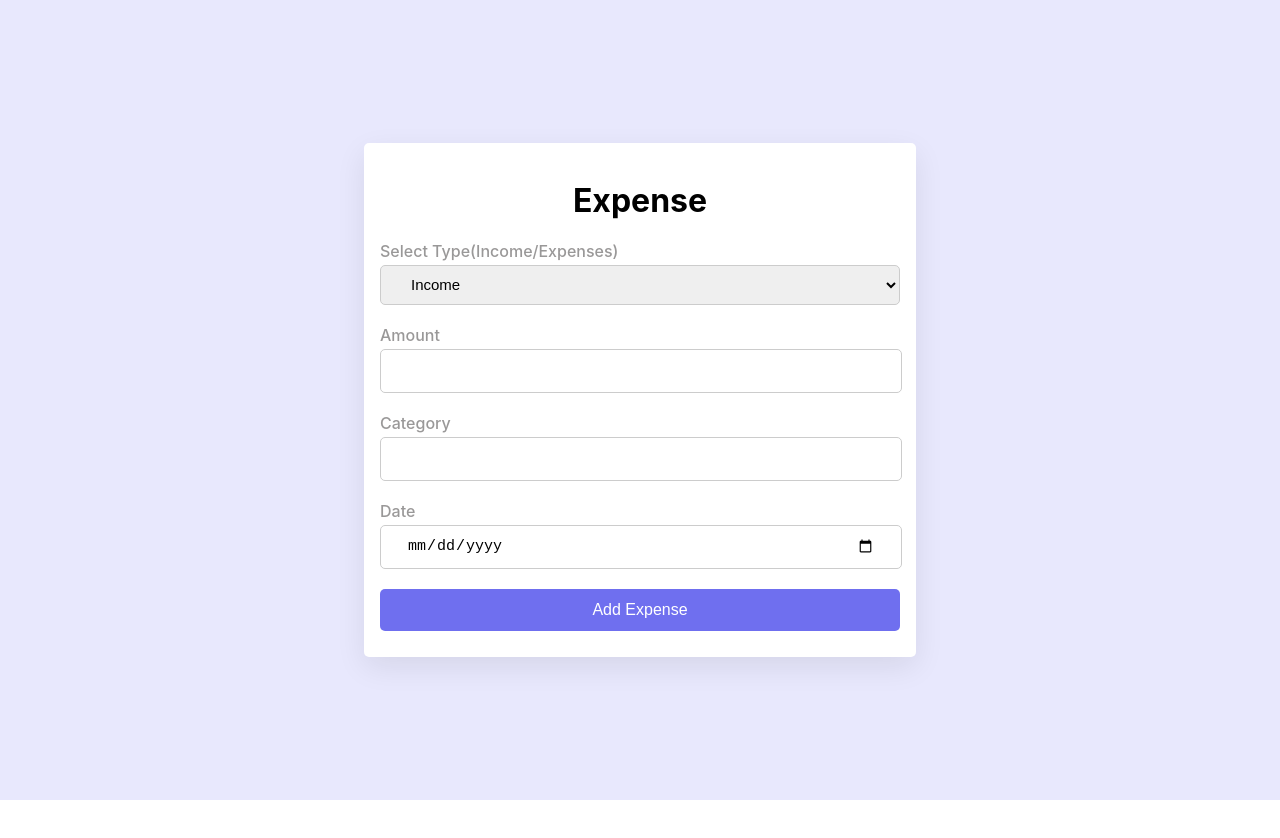
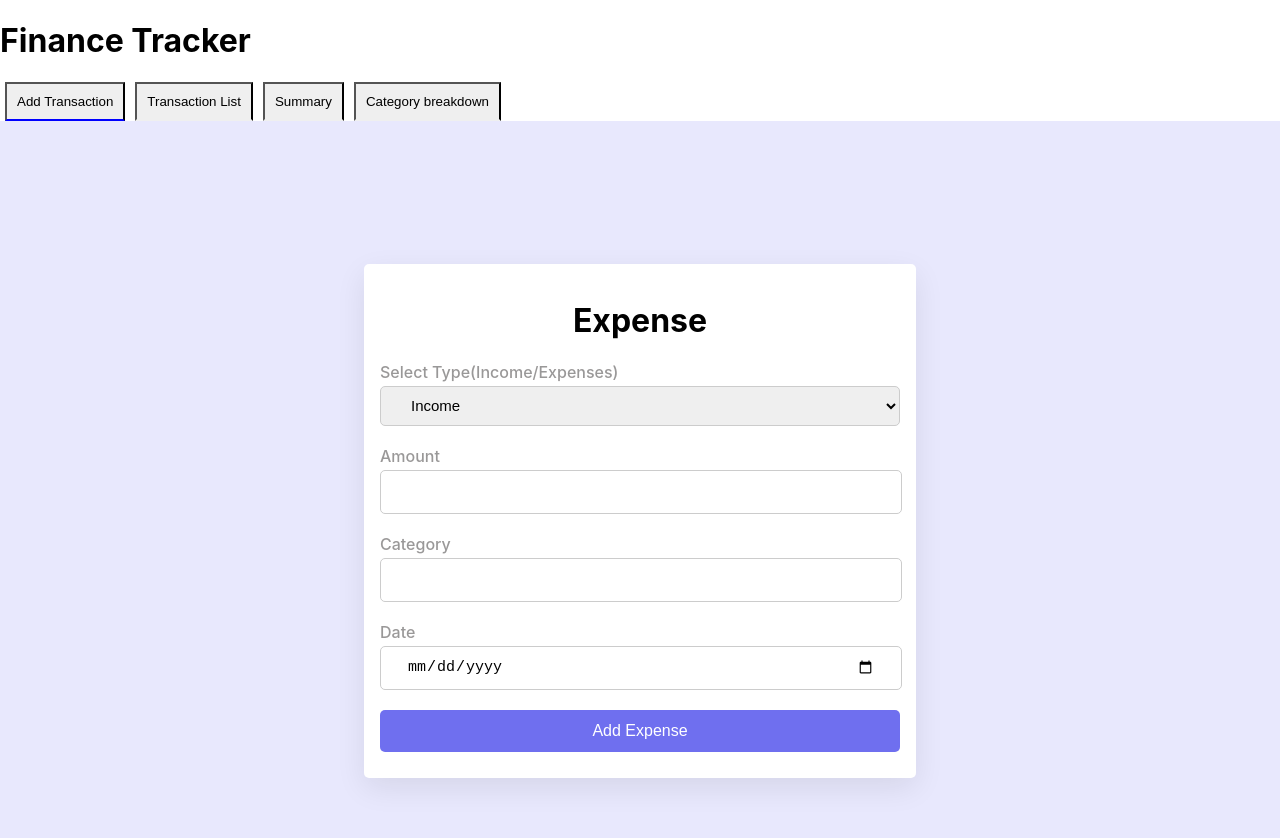
Before and after one commit to suman7063/Finance-Tracker, a React (Create React App) app: page / in a window 1280 px wide. Shown: the top 838 px of the page. Before the commit the page ends 800 px from the top, so only its background shows below. Built offline with nearby package versions, Linux system fonts and the light colour scheme; data requests are answered from the project's data file.

Commit message:
added tabs

```diff
--- a/serverData.json
+++ b/serverData.json
@@ -13,6 +13,20 @@
       "amount": 50,
       "category": "Food",
       "date": "2023-06-02"
+    },
+    {
+      "id": "d630",
+      "type": "expense",
+      "amount": 50,
+      "category": "cloth",
+      "date": "2024-07-02"
+    },
+    {
+      "id": "bc19",
+      "type": "expense",
+      "amount": 400,
+      "category": "bill",
+      "date": "2024-07-01"
     }
   ]
 }
--- a/src/App.js
+++ b/src/App.js
@@ -1,15 +1,16 @@
-import logo from './logo.svg';
-import { useEffect, useState } from "react";
-import './App.css';
-import AddTransaction from './component/AddTransaction';
+// src/App.js
+import React from 'react';
+import { TransactionsProvider } from './context/TransactionsContext';
 
-function App() {
+import Dashboard from './Dashboard';
 
+
+const App = () => {
   return (
-    <div className="App">
-      <AddTransaction />
-    </div>
+    <TransactionsProvider>
+      <Dashboard />
+    </TransactionsProvider>
   );
-}
+};
 
 export default App;
--- /dev/null
+++ b/src/Dashboard.js
@@ -0,0 +1,28 @@
+import React from "react";
+import AddTransaction from "./components/AddTransaction";
+import TransactionList from "./components/TransactionList";
+import Summary from "./components/Summary";
+import CategoryBreakdown from "./components/CategoryBreakdown";
+import Tabs from "./components/Tabs";
+const Dashboard = () => {
+    return (
+        <div>
+            <h1>Finance Tracker</h1>
+            <Tabs>
+                <div label="Add Transaction">
+                    <AddTransaction />
+                </div>
+                <div label="Transaction List">
+                    <TransactionList />
+                </div>
+                <div label="Summary">
+                    <Summary />
+                </div>
+                <div label="Category breakdown">
+                    <CategoryBreakdown />
+                </div>
+            </Tabs>
+        </div>
+    );
+};
+export default Dashboard;
--- a/src/component/AddTransaction.js
+++ b/src/components/AddTransaction.js
@@ -1,7 +1,7 @@
 // src/components/AddTransaction.js
 import React, { useState } from "react";
 import axios from "axios";
-import style from "./addTransaction.module.css";
+import style from "../styles/addTransaction.module.css";
 
 const AddTransaction = () => {
 
@@ -43,14 +43,14 @@ const AddTransaction = () => {
             <form className={style["form-wrap"]} onSubmit={handleSubmit}>
                 <h1>{formValue.type === "income" ? "Income" : "Expense"}</h1>
                 <div className={style["form-group"]}>
-                    <label for="first-name">Select Type(Income/Expenses)</label>
+                    <label htmlFor="type">Select Type(Income/Expenses)</label>
                     <select value={formValue.type} onChange={handleOnchange} name="type">
                         <option value="income">Income</option>
                         <option value="expense">Expense</option>
                     </select>
                 </div>
                 <div className={style["form-group"]}>
-                    <label for="first-name">Amount</label>
+                    <label htmlFor="amount">Amount</label>
                     <input
                         type="text"
                         name="amount"
@@ -60,7 +60,7 @@ const AddTransaction = () => {
                     />
                 </div>
                 <div className={style["form-group"]}>
-                    <label for="last-name">Category</label>
+                    <label htmlFor="category">Category</label>
                     <input
                         type="text"
                         name="category"
@@ -70,7 +70,7 @@ const AddTransaction = () => {
                     />
                 </div>
                 <div className={style["form-group"]}>
-                    <label for="email">Date</label>
+                    <label htmlFor="date">Date</label>
                     <input
                         type="date"
                         name="date"
--- /dev/null
+++ b/src/components/CategoryBreakdown.js
@@ -0,0 +1,51 @@
+// src/components/CategoryBreakdown.js
+import React, { useEffect, useState } from "react";
+import { PieChart, Pie, Cell, Tooltip } from "recharts";
+import { useTransactions } from "../context/TransactionsContext";
+const COLORS = ["#0088FE", "#00C49F", "#FFBB28", "#FF8042"];
+
+const CategoryBreakdown = () => {
+    const { state } = useTransactions();
+    const { transactions } = state;
+    const [loading, setLoading] = useState(true);
+    const data = transactions
+        .filter((transaction) => transaction.type === "expense")
+        .reduce((acc, transaction) => {
+            const category = acc.find((item) => item.name === transaction.category);
+            if (category) {
+                category.value += transaction.amount;
+            } else {
+                acc.push({ name: transaction.category, value: transaction.amount });
+            }
+            return acc;
+        }, []);
+    useEffect(() => {
+        if (transactions) {
+            setLoading(false);
+        }
+    }, [transactions]);
+
+    return (
+        <>
+            <h2>Category Breakdown</h2>
+            <PieChart width={400} height={400}>
+                <Pie
+                    data={data}
+                    dataKey="value"
+                    nameKey="name"
+                    cx="50%"
+                    cy="50%"
+                    outerRadius={150}
+                    fill="#8884d8"
+                >
+                    {data.map((entry, index) => (
+                        <Cell key={`cell-${index}`} fill={COLORS[index % COLORS.length]} />
+                    ))}
+                </Pie>
+                <Tooltip />
+            </PieChart>
+        </>
+    );
+};
+
+export default CategoryBreakdown;
--- /dev/null
+++ b/src/components/Summary.js
@@ -0,0 +1,38 @@
+import React, { useState, useEffect } from "react";
+import { useTransactions } from "../context/TransactionsContext";
+
+const Summary = () => {
+    const { state } = useTransactions();
+    const { transactions } = state;
+    const [loading, setLoading] = useState(true);
+
+    const income = transactions
+        .filter((transaction) => transaction.type === "income")
+        .reduce((acc, transaction) => acc + transaction.amount, 0);
+    const expenses = transactions
+        .filter((transaction) => transaction.type === "expense")
+        .reduce((acc, transaction) => acc + transaction.amount, 0);
+    const balance = income - expenses;
+
+    useEffect(() => {
+        if (transactions) {
+            setLoading(false);
+        }
+    }, [transactions]);
+
+    return (
+        <>
+            {loading ? (
+                "loding"
+            ) : (
+                <>
+                    <h2>Summary</h2> <p>Total Income: ${income.toFixed(2)}</p>
+                    <p>Total Expenses: ${expenses.toFixed(2)}</p>
+                    <p>Balance: ${balance.toFixed(2)}</p>
+                </>
+            )}
+        </>
+    );
+};
+
+export default Summary;
--- /dev/null
+++ b/src/components/Tabs.js
@@ -0,0 +1,47 @@
+import React, { useState } from 'react';
+const Tab = ({ label, onClick, active }) => {
+    return (
+        <button
+            onClick={onClick}
+            style={{
+                padding: '10px',
+                margin: '0 5px',
+                cursor: 'pointer',
+                borderBottom: active ? '2px solid blue' : '2px solid transparent'
+            }}>
+            {label}
+        </button>
+    );
+};
+const Tabs = ({ children }) => {
+    const [activeTab, setActiveTab] = useState(children[0].props.label);
+
+    const onClickTabItem = (tab) => {
+        setActiveTab(tab);
+    };
+
+    return (
+        <div>
+            <div className="tab-list">
+                {children.map((child) => {
+                    const { label } = child.props;
+                    return (
+                        <Tab
+                            key={label}
+                            label={label}
+                            onClick={() => onClickTabItem(label)}
+                            active={label === activeTab}
+                        />
+                    );
+                })}
+            </div>
+            <div className="tab-content">
+                {children.map((child) => {
+                    if (child.props.label !== activeTab) return undefined;
+                    return child.props.children;
+                })}
+            </div>
+        </div>
+    );
+};
+export default Tabs
--- /dev/null
+++ b/src/components/TransactionList.js
@@ -0,0 +1,29 @@
+import React, { useEffect, useState } from "react";
+import { useTransactions } from "../context/TransactionsContext";
+
+const TransactionList = () => {
+    const { state } = useTransactions();
+    const { transactions } = state;
+    const [loading, setLoading] = useState(true);
+
+    useEffect(() => {
+        if (transactions) {
+            setLoading(false);
+        }
+    }, [transactions]);
+
+    if (loading) return <div>Loading...</div>;
+
+    return (
+        <ul>
+            {transactions.map((transaction) => (
+                <li key={transaction.id}>
+                    {transaction.type} - {transaction.amount} - {transaction.category} -{" "}
+                    {transaction.date}
+                </li>
+            ))}
+        </ul>
+    );
+};
+
+export default TransactionList;
--- /dev/null
+++ b/src/context/TransactionsContext.js
@@ -0,0 +1,39 @@
+import React, { createContext, useReducer, useContext, useEffect } from 'react';
+import axios from 'axios';
+
+const TransactionsContext = createContext();
+
+const transactionsReducer = (state, action) => {
+    switch (action.type) {
+        case 'SET_TRANSACTIONS':
+            return { ...state, transactions: action.payload };
+        case 'ADD_TRANSACTION':
+            return { ...state, transactions: [...state.transactions, action.payload] };
+        default:
+            return state;
+    }
+};
+
+export const TransactionsProvider = ({ children }) => {
+    const [state, dispatch] = useReducer(transactionsReducer, { transactions: [] });
+
+    const fetchTransactions = async () => {
+        try {
+            const response = await axios.get('http://localhost:5000/transactions');
+            dispatch({ type: 'SET_TRANSACTIONS', payload: response.data });
+        } catch (error) {
+            console.error("Error fetching transactions:", error);
+        }
+    };
+    useEffect(() => {
+        fetchTransactions();
+    }, []);
+
+    return (
+        <TransactionsContext.Provider value={{ state, dispatch }}>
+            {children}
+        </TransactionsContext.Provider>
+    );
+};
+
+export const useTransactions = () => useContext(TransactionsContext);
```
Also changed, not shown: src/styles/addTransaction.module.css (renamed from src/component/addTransaction.module.css).
